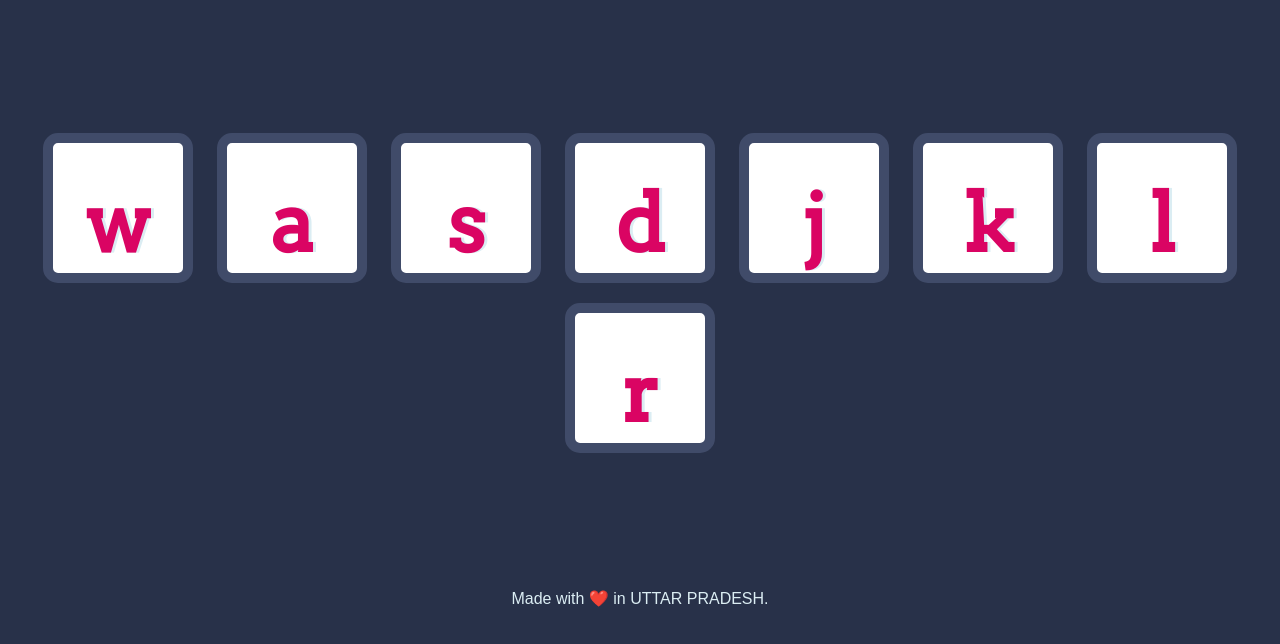
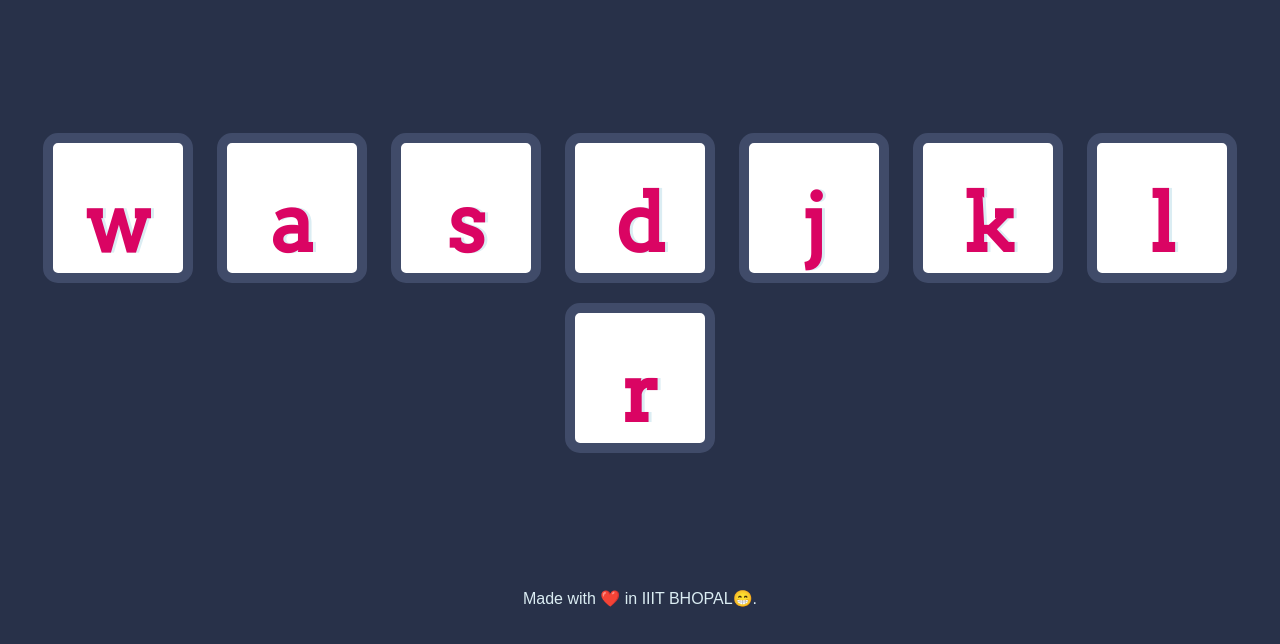
Before and after one commit to addyhacke/FIRST-JS-PROJECT, a plain HTML site: page index.html in a window 1280 px wide. Shown: the part 156-800 px from the top of the page. Drawn offline with Linux system fonts and the light colour scheme.

Commit message:
Update index.html

```diff
--- a/index.html
+++ b/index.html
@@ -25,7 +25,7 @@
 <script src="index.js" charset="utf-8"></script>
 
 <footer>
-  Made with ❤️ in UTTAR PRADESH.
+  Made with ❤️ in IIIT BHOPAL😁.
 </footer>
 </body>
 </html>
```
